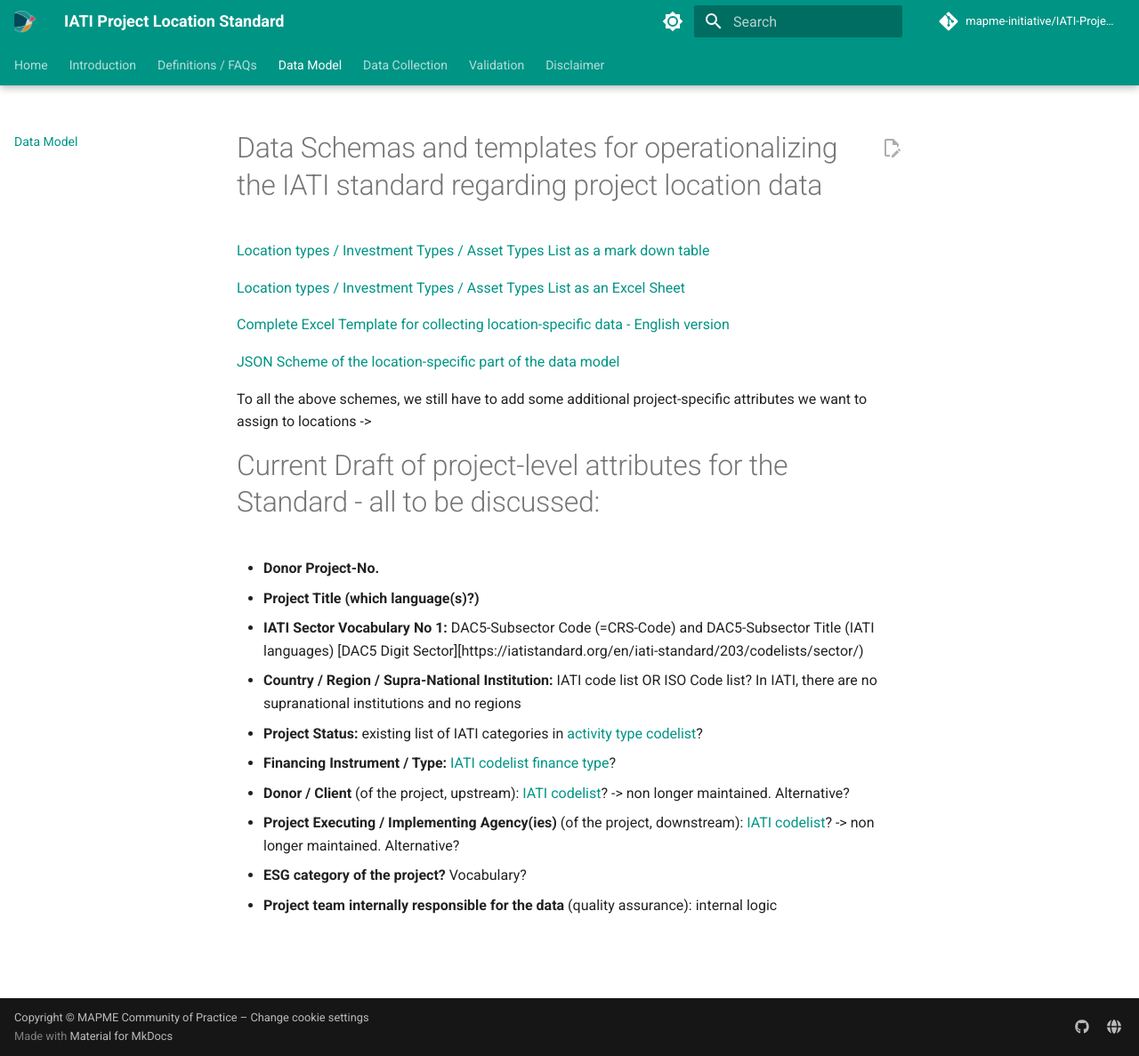
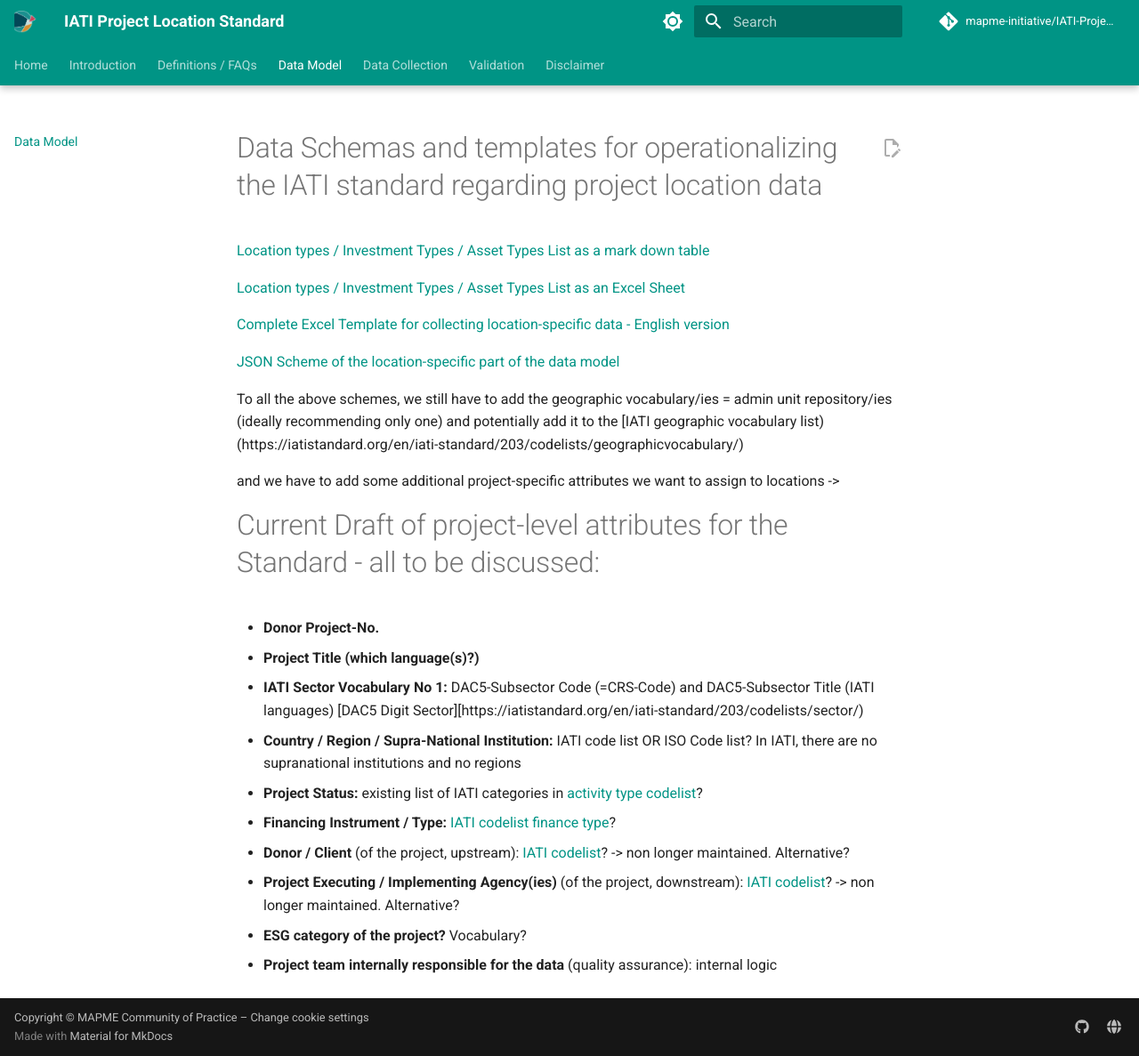
Before and after one commit to mapme-initiative/IATI-Project-Location-Standard, an MkDocs documentation site: the page built from docs/data_model.md, in a window 1280 px wide and 1187 px high. Shown: the whole window at 89% size. Built offline with MkDocs 1.6.1 and Material for MkDocs 9.7.7, drawn with Linux system fonts in a browser that asks for light colours; comment, search, counter and statistics services are not loaded.

Commit message:
Update data_model.md

```diff
--- a/docs/data_model.md
+++ b/docs/data_model.md
@@ -8,7 +8,9 @@
 
 [JSON Scheme of the location-specific part of the data model](https://github.com/mapme-initiative/IATI-Project-Location-Standard/blob/main/docs/IATI_project_core_schema_.json)
 
-To all the above schemes, we still have to add some additional project-specific attributes we want to assign to locations ->
+To all the above schemes, we still have to add the geographic vocabulary/ies = admin unit repository/ies (ideally recommending only one) and potentially add it to the [IATI geographic vocabulary list)(https://iatistandard.org/en/iati-standard/203/codelists/geographicvocabulary/)
+
+and we have to add some additional project-specific attributes we want to assign to locations ->
 
 # Current Draft of project-level attributes for the Standard - all to be discussed:
 
```
